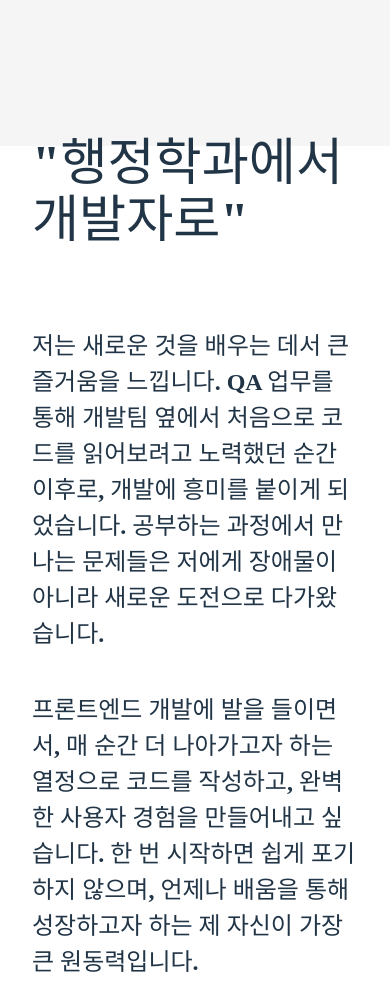
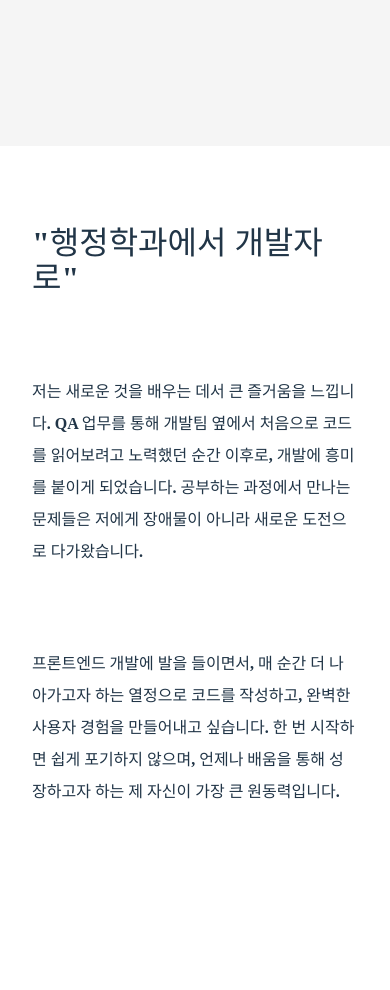
Before and after one commit to Db0111/Portfolio, a React (Vite) app in the folder portfolio/: page / in a window 390 px wide. Shown: the part 760-1750 px from the top of the page. Built offline with nearby package versions, Linux system fonts and the light colour scheme; a web font is replaced by a local one.

Commit message:
feat: my page 반응형 적용 및 소개글 애니메이션 수정

```diff
--- a/portfolio/src/pages/MainPage.css
+++ b/portfolio/src/pages/MainPage.css
@@ -31,10 +31,9 @@
 }
 
 .main_container2 {
-  display: flex;
   flex-direction: column;
-  padding: 0 2rem;
-  height: 100vh;
+  padding: 5rem 2rem;
+  height: 80vh;
   background-color: #ffffff;
   justify-content: center;
   margin: 0;
@@ -49,11 +48,42 @@
 
 .main_container2 h2:nth-child(2) {
   margin-top: 5rem;
+  line-height: 2;
   animation-delay: 0.5s;
   animation-duration: 1.5s;
 }
 
 .main_container2 h2:nth-child(3) {
+  margin-top: 5rem;
+  line-height: 2;
   animation-delay: 1s;
   animation-duration: 1.5s;
 }
+
+.hidden {
+  display: none;
+}
+
+.flex {
+  display: flex;
+}
+
+@media screen and (max-width: 768px) {
+  .main_container2 h1 {
+    font-size: 2rem;
+  }
+  .main_container2 h2 {
+    font-size: 1rem;
+  }
+}
+
+@media screen and (max-width: 480px) {
+  .header {
+    gap: 4rem;
+    font-size: 0.8rem;
+  }
+
+  .nav-bar {
+    gap: 0.5rem;
+  }
+}
--- a/portfolio/src/pages/MainPage.tsx
+++ b/portfolio/src/pages/MainPage.tsx
@@ -8,7 +8,7 @@ const Main = () => {
     threshold: 0.9,
   });
   const { ref: ref2, inView: inView2 } = useInView({
-    threshold: 0.9,
+    threshold: 0.6,
   });
 
   useEffect(() => {
@@ -50,33 +50,25 @@ const Main = () => {
       </div>
 
       <div className="main_container2" ref={ref2}>
-        <h1
-          className={`animate__animated ${
-            inView2 ? "animate__fadeInLeft" : ""
-          }`}
-        >
-          "행정학과에서 개발자로"
-        </h1>
-        <h2
-          className={`animate__animated ${
-            inView2 ? "animate__fadeInLeft" : ""
-          }`}
-        >
-          저는 새로운 것을 배우는 데서 큰 즐거움을 느낍니다. QA 업무를 통해
-          개발팀 옆에서 처음으로 코드를 읽어보려고 노력했던 순간 이후로, 개발에
-          흥미를 붙이게 되었습니다. 공부하는 과정에서 만나는 문제들은 저에게
-          장애물이 아니라 새로운 도전으로 다가왔습니다.
-        </h2>
-        <h2
-          className={`animate__animated ${
-            inView2 ? "animate__fadeInLeft" : ""
-          }`}
-        >
-          프론트엔드 개발에 발을 들이면서, 매 순간 더 나아가고자 하는 열정으로
-          코드를 작성하고, 완벽한 사용자 경험을 만들어내고 싶습니다. 한 번
-          시작하면 쉽게 포기하지 않으며, 언제나 배움을 통해 성장하고자 하는 제
-          자신이 가장 큰 원동력입니다.
-        </h2>
+        {inView2 && (
+          <div>
+            <h1 className="animate__animated animate__fadeInLeft">
+              "행정학과에서 개발자로"
+            </h1>
+            <h2 className="animate__animated animate__fadeInLeft">
+              저는 새로운 것을 배우는 데서 큰 즐거움을 느낍니다. QA 업무를 통해
+              개발팀 옆에서 처음으로 코드를 읽어보려고 노력했던 순간 이후로,
+              개발에 흥미를 붙이게 되었습니다. 공부하는 과정에서 만나는 문제들은
+              저에게 장애물이 아니라 새로운 도전으로 다가왔습니다.
+            </h2>
+            <h2 className="animate__animated animate__fadeInLeft">
+              프론트엔드 개발에 발을 들이면서, 매 순간 더 나아가고자 하는
+              열정으로 코드를 작성하고, 완벽한 사용자 경험을 만들어내고
+              싶습니다. 한 번 시작하면 쉽게 포기하지 않으며, 언제나 배움을 통해
+              성장하고자 하는 제 자신이 가장 큰 원동력입니다.
+            </h2>
+          </div>
+        )}
       </div>
     </>
   );
```
